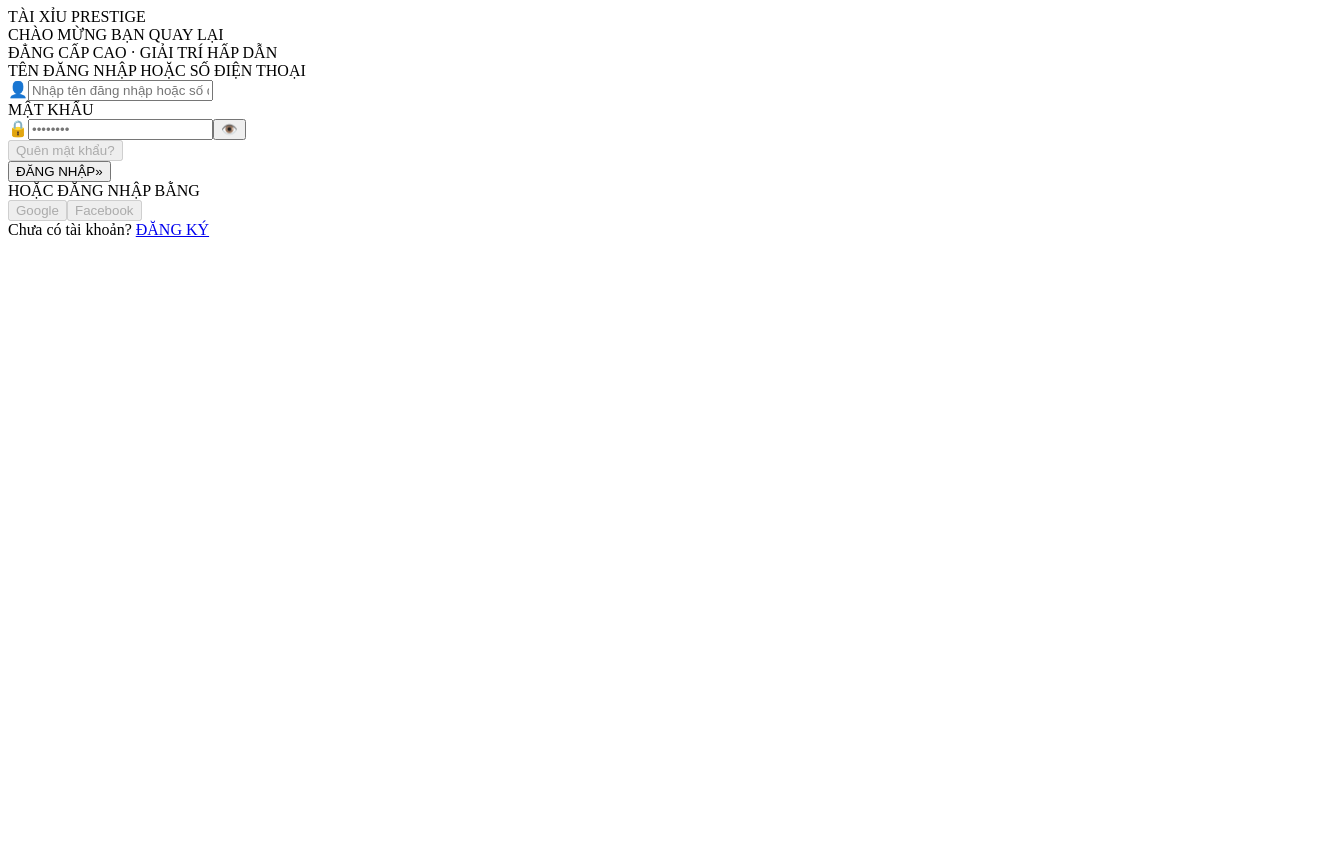
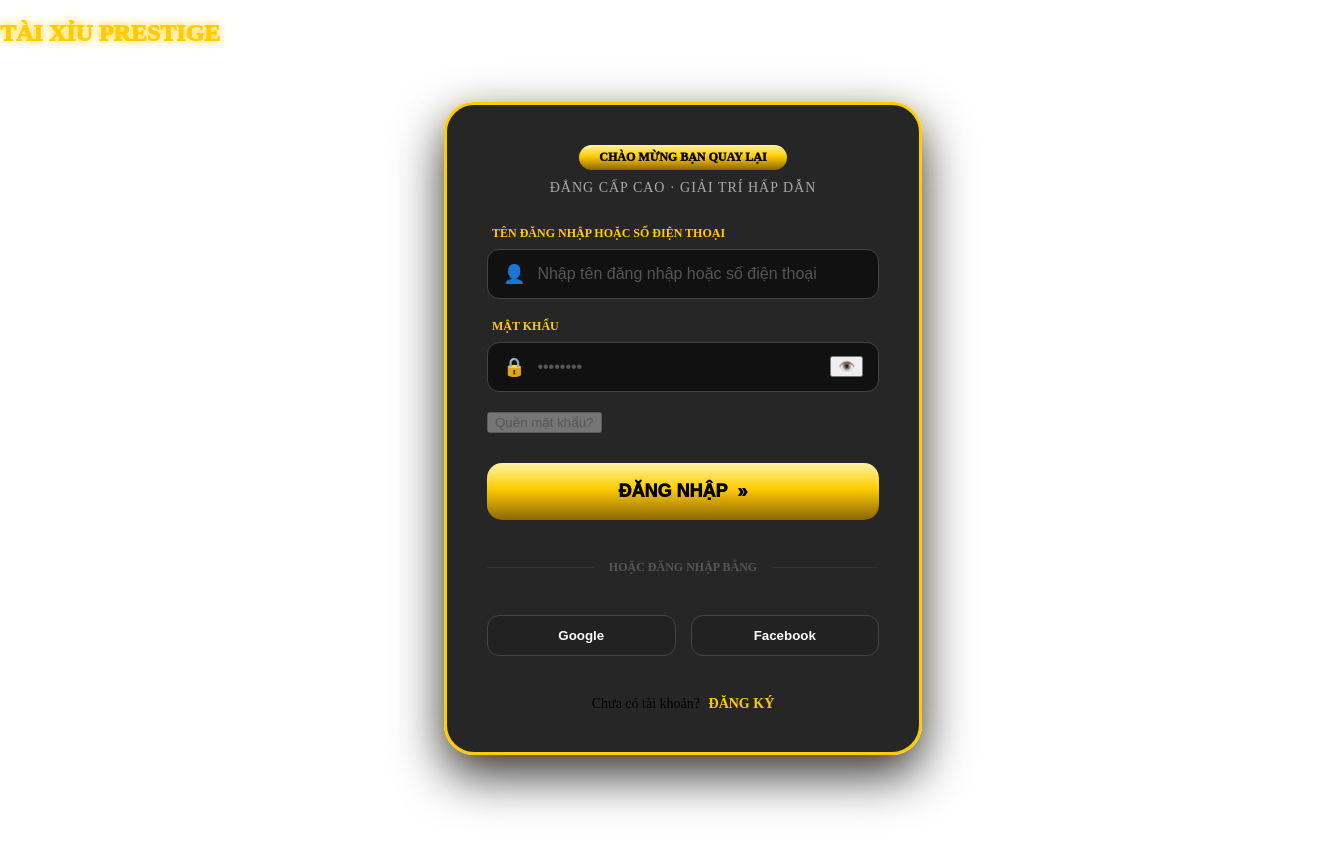
Before and after one commit to Elysiam001/DaiHocNongLamBacGiang, a React (Vite) app: page /login in a window 1280 px wide. Shown: the top 850 px of the page, 1320 px wide, since content can reach past the window. Before the commit the page ends 800 px from the top, so only its background shows below. Built offline with nearby package versions, Linux system fonts and the light colour scheme.

Commit message:
Fix and upgrade Login/Register UI to match luxury theme

```diff
--- a/src/styles/global.css
+++ b/src/styles/global.css
@@ -1,3 +1,94 @@
+/* --- AUTH PAGES STYLES --- */
+.page.auth-bg {
+  min-height: 100vh;
+  background: linear-gradient(rgba(0,0,0,0.6), rgba(0,0,0,0.6)), url(''/assets/bg_lobby.png'');
+  background-size: cover; background-position: center;
+  display: flex; flex-direction: column; align-items: center; justify-content: center;
+  padding: 20px;
+}
+
+.topbar {
+  position: absolute; top: 0; width: 100%; padding: 20px 40px;
+  display: flex; justify-content: space-between; align-items: center;
+  z-index: 10;
+}
+.brand__text { font-size: 24px; font-weight: 1000; color: #ffcc00; text-shadow: 0 0 10px #ffcc00; }
+
+.auth__card {
+  width: 100%; max-width: 450px;
+  background: rgba(0,0,0,0.85);
+  border: 3px solid #ffcc00;
+  border-radius: 30px;
+  padding: 40px;
+  box-shadow: 0 20px 50px rgba(0,0,0,0.8), 0 0 20px rgba(255,204,0,0.2);
+  backdrop-filter: blur(10px);
+}
+
+.auth__header { text-align: center; margin-bottom: 30px; }
+.auth__header .badge {
+  display: inline-block; background: var(--gold-metallic);
+  color: #000; padding: 5px 20px; border-radius: 20px;
+  font-size: 12px; font-weight: 1000; margin-bottom: 10px;
+}
+.auth__header .subtitle { font-size: 14px; color: #aaa; letter-spacing: 1px; }
+
+.form { display: flex; flex-direction: column; gap: 20px; }
+
+.field { display: flex; flex-direction: column; gap: 8px; }
+.field__label { font-size: 12px; font-weight: bold; color: #ffcc00; margin-left: 5px; }
+
+.input {
+  position: relative; display: flex; align-items: center;
+  background: #111; border: 1px solid #444; border-radius: 12px;
+  padding: 0 15px; transition: 0.3s;
+}
+.input:focus-within { border-color: #ffcc00; box-shadow: 0 0 10px rgba(255,204,0,0.3); }
+.input__icon { font-size: 18px; margin-right: 12px; }
+.input input {
+  flex: 1; background: transparent; border: none; color: #fff;
+  padding: 15px 0; font-size: 16px; outline: none;
+}
+.input input::placeholder { color: #555; }
+
+.primary {
+  background: var(--gold-metallic); border: none; border-radius: 15px;
+  padding: 18px; color: #000; font-size: 18px; font-weight: 1000;
+  cursor: pointer; transition: 0.3s; margin-top: 10px;
+  display: flex; align-items: center; justify-content: center; gap: 10px;
+}
+.primary:hover { transform: scale(1.02); box-shadow: 0 5px 20px rgba(255,204,0,0.5); }
+.primary:disabled { opacity: 0.5; cursor: not-allowed; }
+
+.divider {
+  display: flex; align-items: center; gap: 15px; margin: 20px 0;
+  color: #555; font-size: 12px; font-weight: bold;
+}
+.divider::before, .divider::after { content: ""; flex: 1; height: 1px; background: #333; }
+
+.social { display: flex; gap: 15px; }
+.social__btn {
+  flex: 1; background: #222; border: 1px solid #444; border-radius: 12px;
+  padding: 12px; color: #fff; font-weight: bold; cursor: pointer; transition: 0.3s;
+}
+.social__btn:hover { background: #333; border-color: #666; }
+
+.footer { text-align: center; margin-top: 20px; font-size: 14px; }
+.footer .link { color: #ffcc00; font-weight: bold; text-decoration: none; margin-left: 5px; }
+.footer .link:hover { text-decoration: underline; }
+
+.backbtn {
+  font-size: 24px; color: #fff; text-decoration: none;
+  background: rgba(255,255,255,0.1); width: 45px; height: 45px;
+  display: flex; align-items: center; justify-content: center; border-radius: 50%;
+}
+
+.topbar__title .title { font-size: 20px; font-weight: 1000; color: #fff; }
+.topbar__title .subtitle { font-size: 12px; color: #aaa; }
+
+.check { display: flex; align-items: flex-start; gap: 10px; font-size: 13px; color: #aaa; cursor: pointer; }
+.check input { margin-top: 3px; }
+
+/* Existing Lobby Styles (to be appended) */
 :root {
   --gold-metallic: linear-gradient(180deg, #fff3a6 0%, #ffcc00 45%, #8b6508 100%);
   --bar-bg: linear-gradient(180deg, #333 0%, #111 100%);
```
